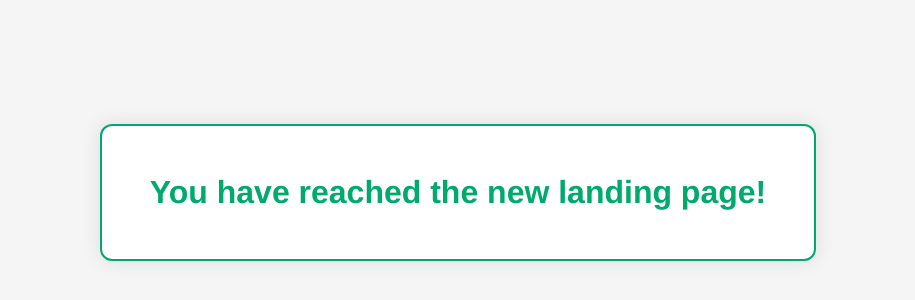
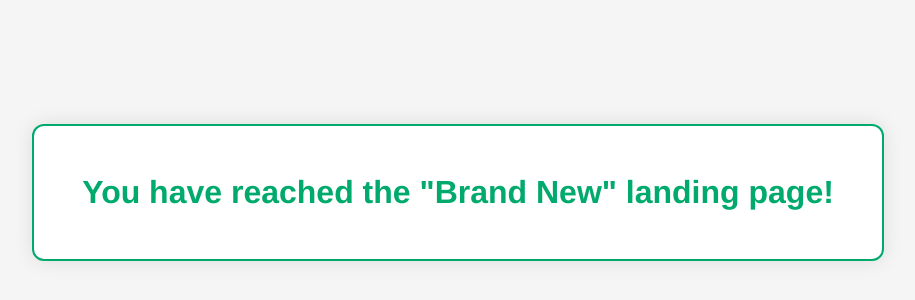
Before and after one commit to Indebo/indebo.github.io, a plain HTML site: page index.html in a window 1280 px wide. Shown: the part 208-508 px from the top of the page, without its empty margins (182-1097 px from the left). Drawn offline with Linux system fonts and the light colour scheme.

Commit message:
Update index.html

```diff
--- a/index.html
+++ b/index.html
@@ -32,7 +32,7 @@
 </head>
 <body>
   <div class="container">
-    <h1>You have reached the new landing page!</h1>
+    <h1>You have reached the "Brand New" landing page!</h1>
   </div>
 </body>
 </html>
```
